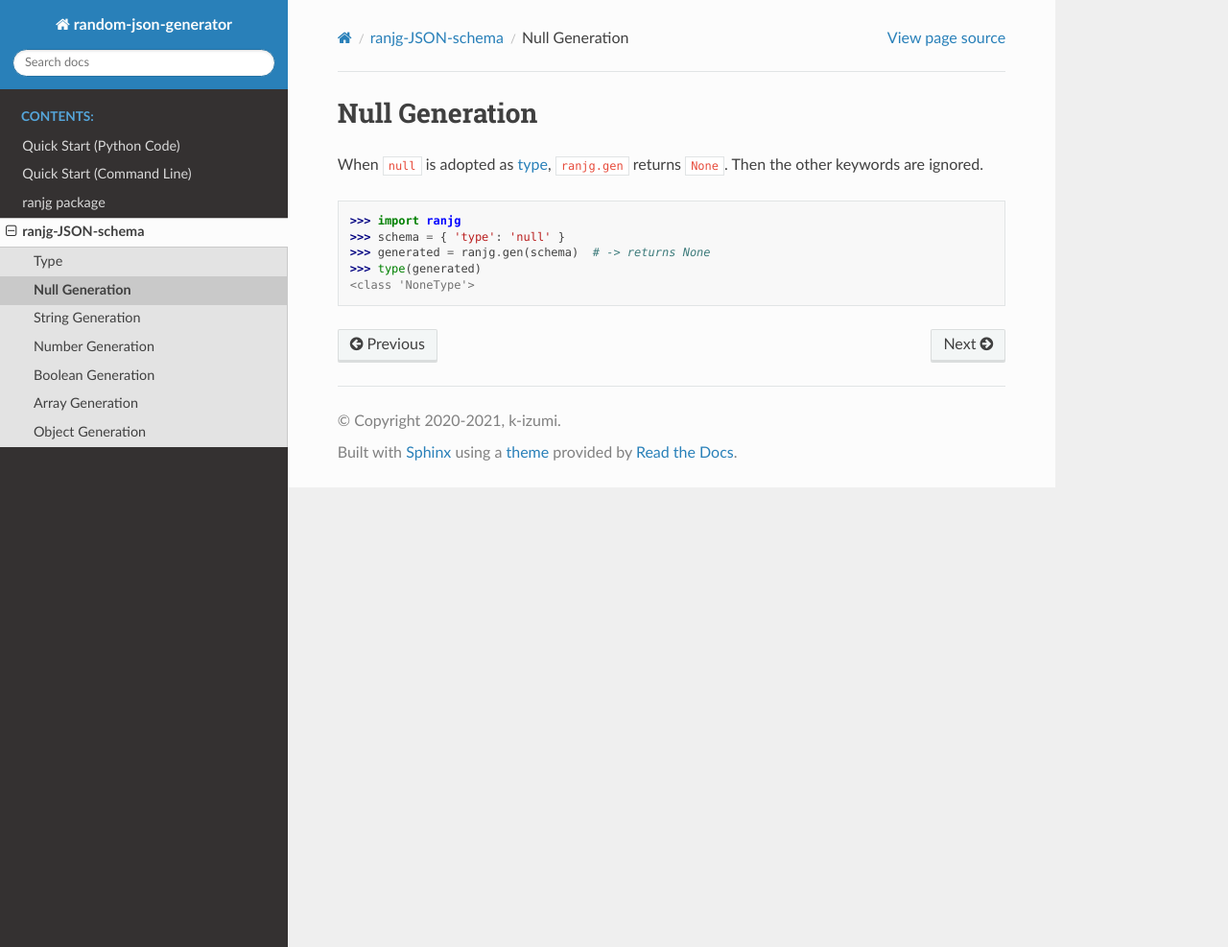
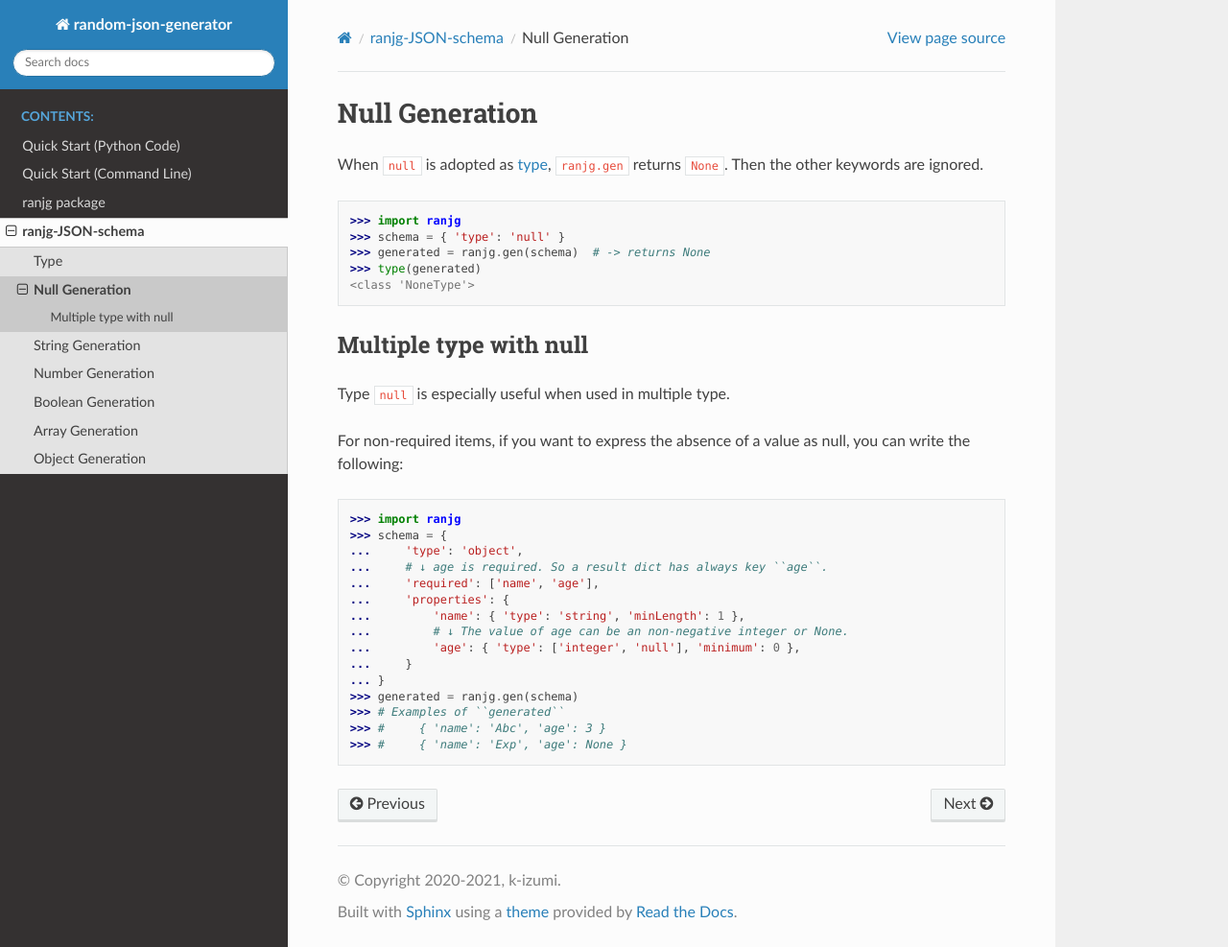
Before and after one commit to unaguna/random-json-generator, a Sphinx documentation site: the page built from sphinx/source/ranjg-json-schema_null.rst, in a window 1280 px wide and 987 px high. Shown: the whole window at 96% size. Built offline with Sphinx 7.4.7 and the Read the Docs theme 2.0.0, drawn with Linux system fonts in a browser that asks for light colours.

Commit message:
📝type null をMultipleTypeで使用する例を追加

```diff
--- a/sphinx/source/ranjg-json-schema_null.rst
+++ b/sphinx/source/ranjg-json-schema_null.rst
@@ -8,4 +8,26 @@ When ``null`` is adopted as :doc:`type <ranjg-json-schema_type>`, ``ranjg.gen``
 >>> type(generated)
 <class 'NoneType'>
 
-.. TODO: null の活用方法として、オブジェクトの要素のスキーマに "type":["integer","null"] を指定する例へのリンクを張る
+
+Multiple type with null
+-----------------------
+
+Type ``null`` is especially useful when used in multiple type.
+
+For non-required items, if you want to express the absence of a value as null, you can write the following:
+
+>>> import ranjg
+>>> schema = {
+...     'type': 'object',
+...     # ↓ age is required. So a result dict has always key ``age``.
+...     'required': ['name', 'age'],
+...     'properties': {
+...         'name': { 'type': 'string', 'minLength': 1 },
+...         # ↓ The value of age can be an non-negative integer or None.
+...         'age': { 'type': ['integer', 'null'], 'minimum': 0 },
+...     }
+... }
+>>> generated = ranjg.gen(schema)
+>>> # Examples of ``generated``
+>>> #     { 'name': 'Abc', 'age': 3 }
+>>> #     { 'name': 'Exp', 'age': None }
```
